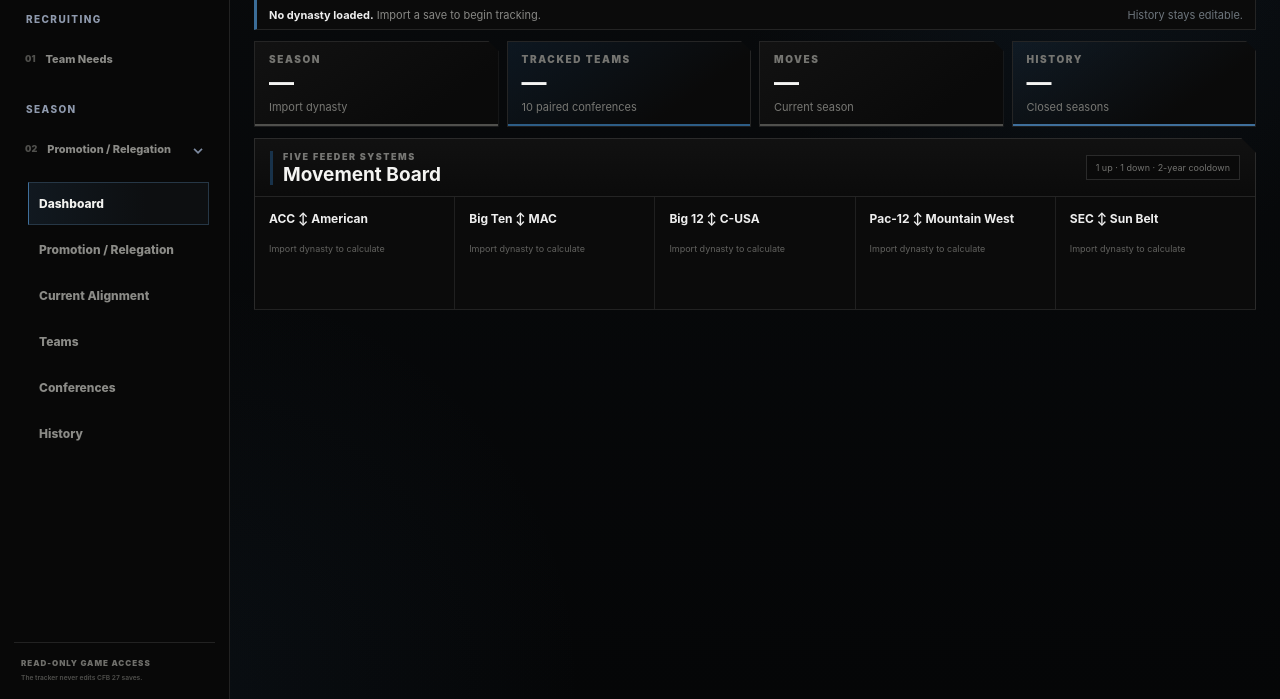
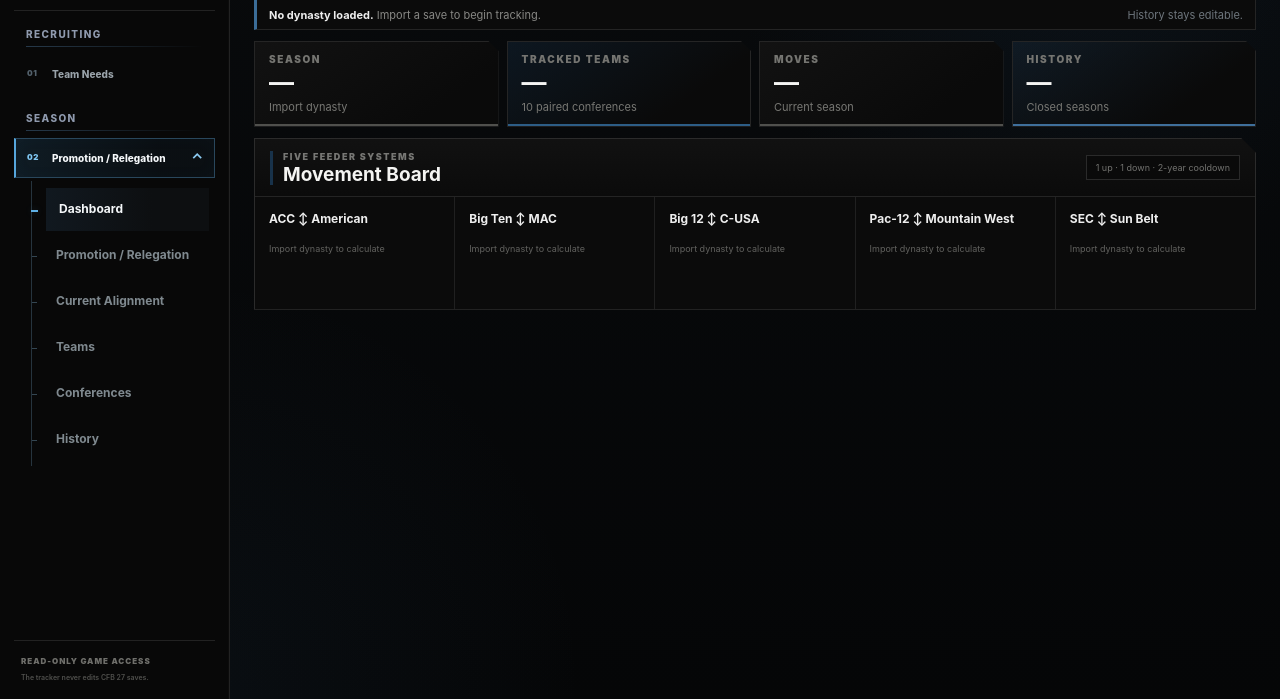
Before and after one commit to whoisrez/whoisrez-cfb27-utilities, a website built with Vite: page src/index.html in a window 1280 px wide. Shown: the part 101-800 px from the top of the page. Built offline with nearby package versions, Linux system fonts and the light colour scheme.

Commit message:
Load sidebar polish styles

```diff
--- a/src/index.html
+++ b/src/index.html
@@ -6,6 +6,7 @@
     <title>CFB 27 Utilities</title>
     <link rel="stylesheet" href="./theme-blue.css" />
     <link rel="stylesheet" href="./team-needs-standalone-exact.css" />
+    <link rel="stylesheet" href="./sidebar-polish.css" />
   </head>
   <body>
     <div id="app"></div>
```
